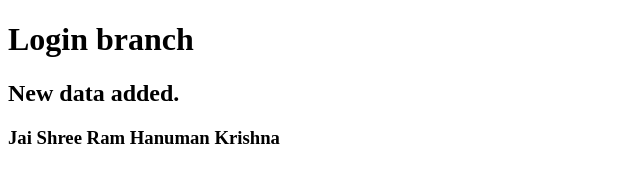
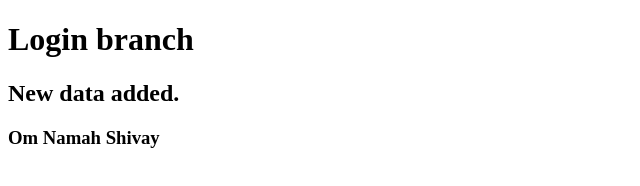
Before and after one commit to shrutikant1/git-tutorial, a plain HTML site: page login.html in a window 1280 px wide. Shown: the whole page, without its empty margins (0-640 px from the left). Drawn offline with Linux system fonts and the light colour scheme.

Commit message:
Update login.html

```diff
--- a/login.html
+++ b/login.html
@@ -8,6 +8,6 @@
 <body>
     <h1>Login branch</h1>
     <h2>New data added.</h2>
-    <h3>Jai Shree Ram Hanuman Krishna</h3>
+    <h3>Om Namah Shivay</h3>
 </body>
 </html>
```
